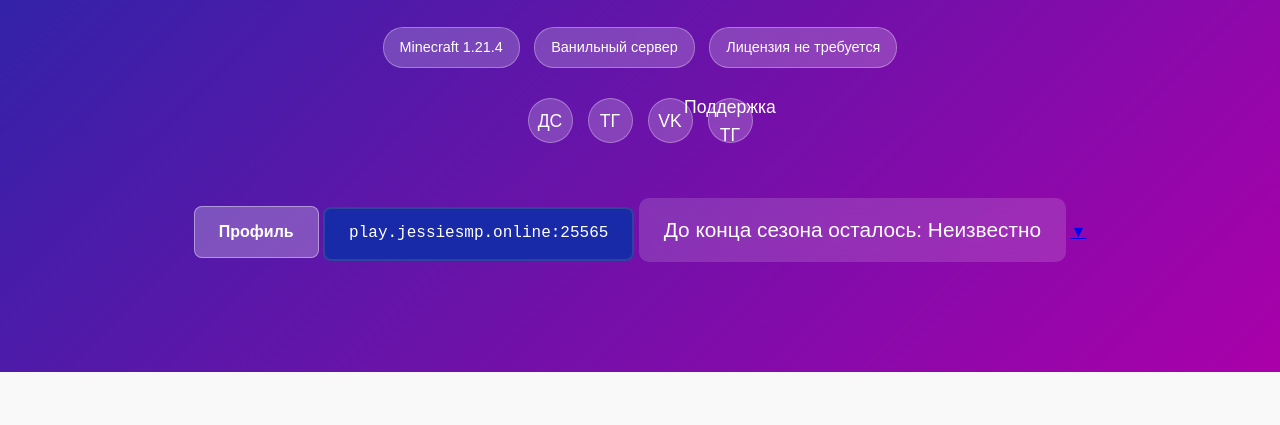
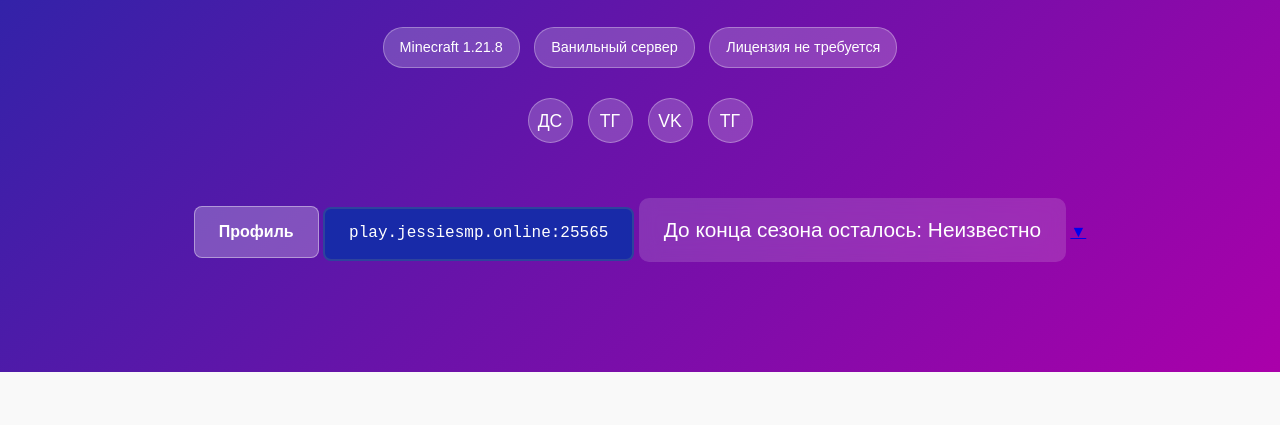
Before and after one commit to DevBotLab/jessieasite, a website: page public/index.html in a window 1280 px wide. Shown: the part 375-800 px from the top of the page. Drawn offline with Linux system fonts and the light colour scheme; no server answers.

Commit message:
Add files via upload

```diff
--- a/public/index.html
+++ b/public/index.html
@@ -443,7 +443,7 @@
             <p class="project-subtitle">ЗДЕСЬ НОВЫЕ ПРИКЛЮЧЕНИЯ</p>
 
             <div class="server-info">
-                <span class="version-badge">Minecraft 1.21.4</span>
+                <span class="version-badge">Minecraft 1.21.8</span>
                 <span class="version-badge">Ванильный сервер</span>
                 <span class="version-badge">Лицензия не требуется</span>
             </div>
@@ -452,7 +452,7 @@
                 <a href="#" class="social-link" title="Discord">ДС</a>
                 <a href="#" class="social-link" title="Telegram">ТГ</a>
                 <a href="#" class="social-link" title="VK">VK</a>
-                <a href="#" class="social-link" title="Поддержка">Поддержка ТГ</a>
+                <a href="#" class="social-link" title="Поддержка">ТГ</a>
             </div>
 
             <a href="#" class="auth-button" id="profile-btn">Профиль</a>
```
